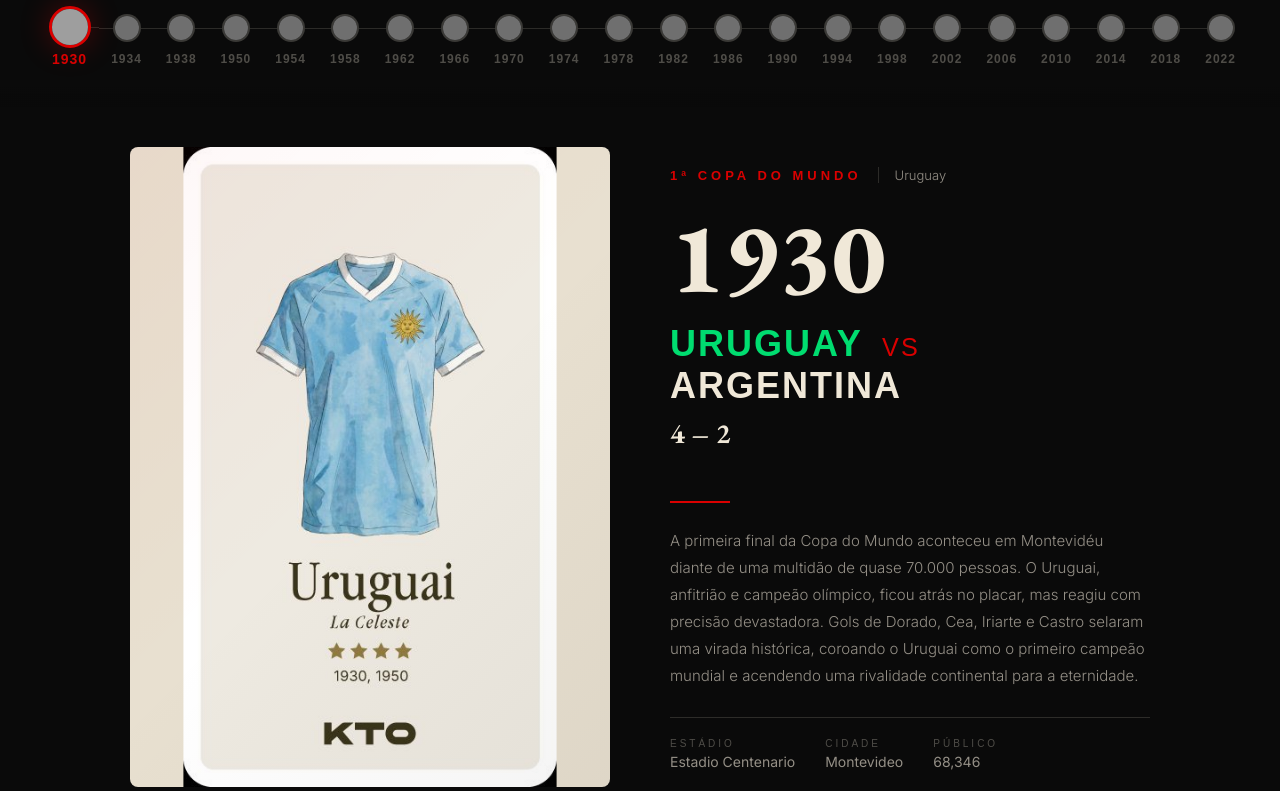
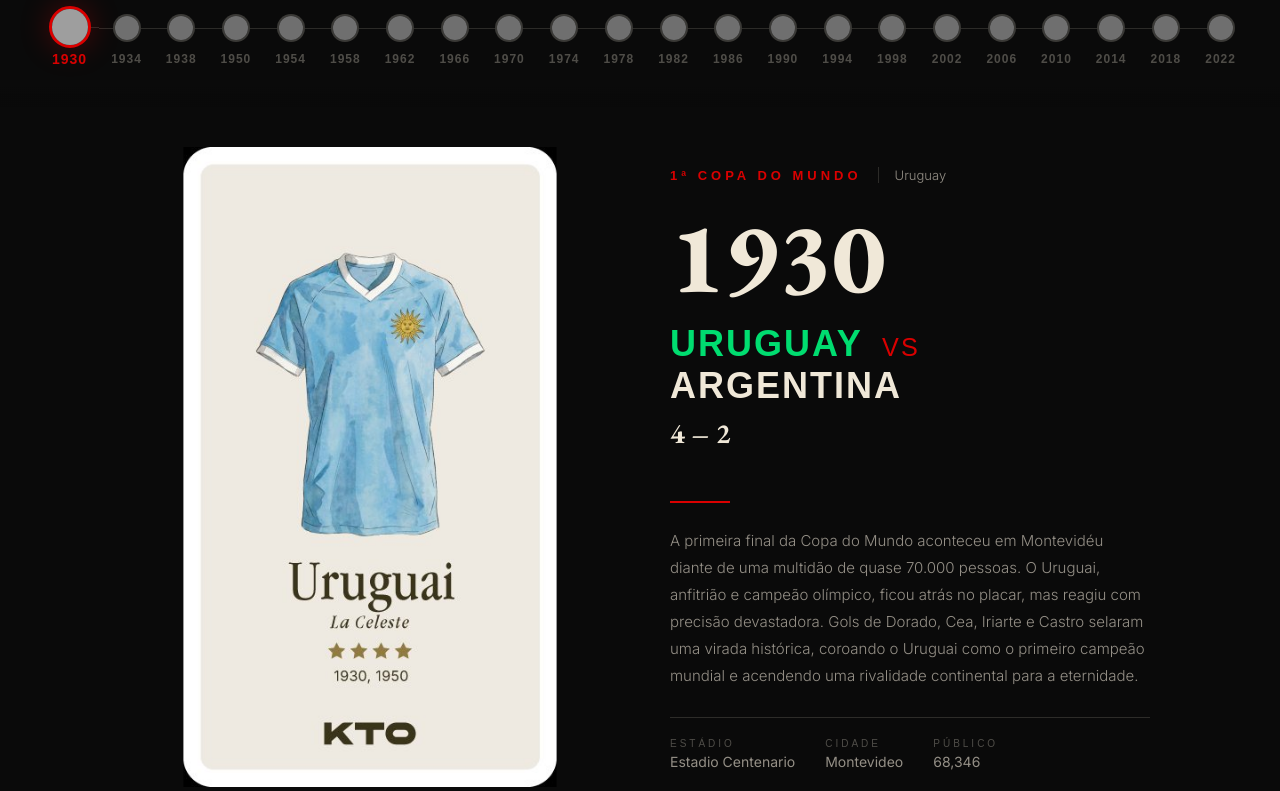
Before and after one commit to marioborg-wq/kto-mundo-1930-2022, a plain HTML site: page index.html in a window 1280 px wide. Shown: the part 1103-1894 px from the top of the page. Drawn offline with nearby package versions, Linux system fonts and the light colour scheme; grey boxes are pictures that could not be loaded; a web font is replaced by a local one.

Commit message:
Add files via upload

```diff
--- a/index.html
+++ b/index.html
@@ -374,7 +374,7 @@
   .illustration-frame {
     position: relative;
     aspect-ratio: 3 / 4;
-    background: #E8E0D0; border-radius: 8px;
+    background: transparent; border-radius: 8px;
     border: none;
     overflow: hidden;
   }
@@ -384,12 +384,7 @@
   }
 
   .illustration-frame::after {
-    content: '';
-    position: absolute;
-    inset: 0;
-    background: linear-gradient(135deg, rgba(218,0,0,0.03), transparent 50%, rgba(42,37,32,0.05));
-    z-index: 3;
-    pointer-events: none;
+    display: none;
   }
 
   .illust-svg {
```
